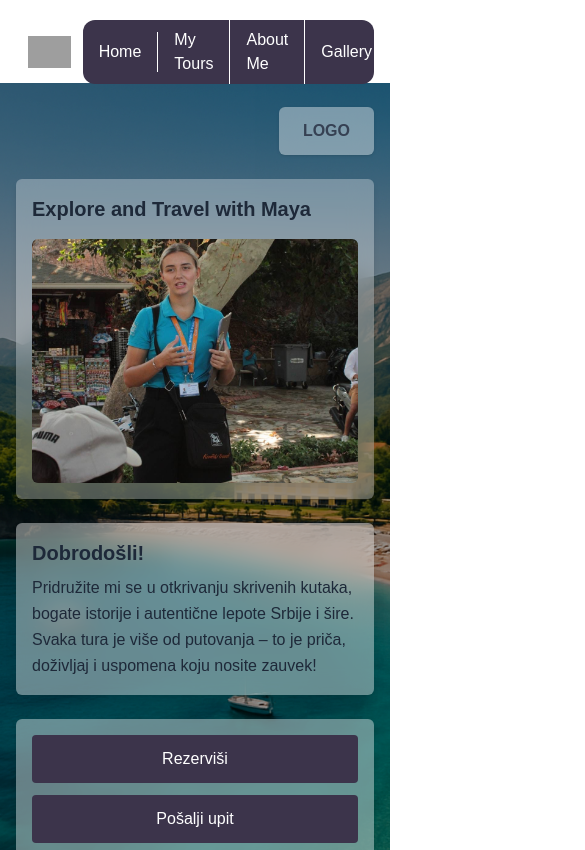
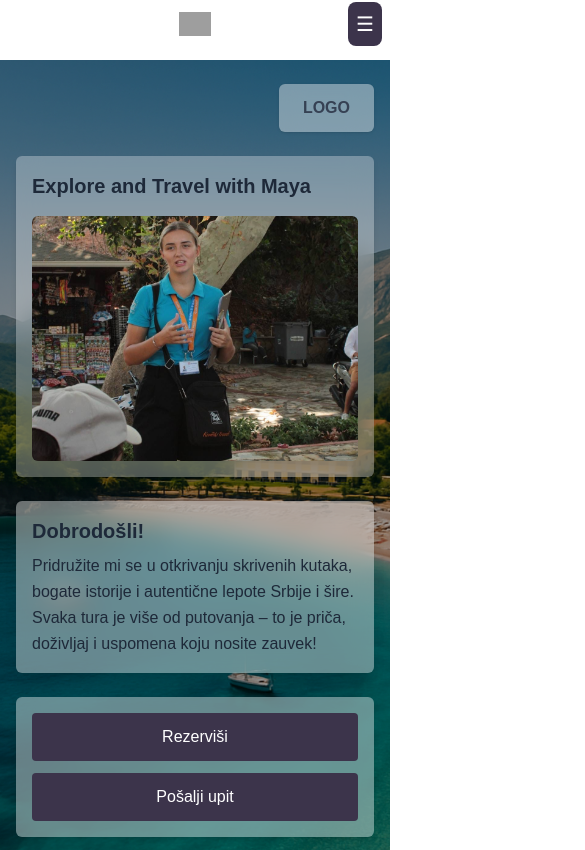
Before and after one commit to DavidJankovic00LIN/MIN_REPO, a Next.js app in the folder apps/vins/vins-tours/: page / in a window 390 px wide. Shown: the top 850 px of the page, 585 px wide, since content can reach past the window. Built offline with nearby package versions, Linux system fonts and the light colour scheme; grey boxes are pictures that could not be loaded.

Commit message:
resena responzivnost sajta, neophodno resiti responzivnost aktivnih tura

```diff
--- a/apps/vins/vins-tours/src/app/components/Kontakt.tsx
+++ b/apps/vins/vins-tours/src/app/components/Kontakt.tsx
@@ -73,9 +73,9 @@ const Kontakt = () => {
   ];
 
   return (
-    <div className="bg-[#3c344b] p-8 min-h-screen">
-      <h1 className="text-white text-center py-5 text-5xl font-bold">Kontakt</h1>
-      <p className="text-lg max-w-3xl mx-auto text-center text-white mb-8">
+    <div className="bg-[#3c344b] p-4 lg:p-8 min-h-screen">
+      <h1 className="text-white text-center py-5 text-3xl lg:text-5xl font-bold">Kontakt</h1>
+      <p className="text-base lg:text-lg max-w-3xl mx-auto text-center text-white mb-8 px-4">
         Za sve dodatne informacije budite slobodni da nas kontaktirate putem
         kontakt forme ili putem neke od naših društvenih mreža.
       </p>
@@ -170,10 +170,12 @@ const Kontakt = () => {
                 <div className="flex-grow h-px bg-gradient-to-l from-gray-400 via-gray-400 to-transparent"></div>
                 <div className="flex-grow h-px bg-gradient-to-r from-gray-400 via-gray-400 to-transparent"></div>
             </div>
-         <h2 className="px-4 text-4xl font-bold text-white whitespace-nowrap  text-center">Autenticna tura pocinje sa ljudima!</h2>
+         <h2 className="px-4 text-2xl lg:text-4xl font-bold text-white text-center break-words">Autenticna tura pocinje sa ljudima!</h2>
 
 
      </div>
+
+
 
   );
 };
--- a/apps/vins/vins-tours/src/app/components/Landing.tsx
+++ b/apps/vins/vins-tours/src/app/components/Landing.tsx
@@ -6,7 +6,7 @@ import Maya from "@/foto/maya.jpg";
 
 const Landing = () => {
   return (
-    <div className="hero min-h-screen relative bg-black/40 mt-[82.5px]">
+           <div className="hero min-h-screen relative bg-black/40 mt-[60px] lg:mt-[82.5px]">
 
       {/* Background image */}
       <Image
--- a/apps/vins/vins-tours/src/app/components/Navbar.tsx
+++ b/apps/vins/vins-tours/src/app/components/Navbar.tsx
@@ -1,32 +1,53 @@
+'use client'
+
+import { useState } from 'react'
+
 const Navbar = () => {
+  const [isMobileMenuOpen, setIsMobileMenuOpen] = useState(false)
+
+  const toggleMobileMenu = () => {
+    setIsMobileMenuOpen(!isMobileMenuOpen)
+  }
+
   return (
-    <nav className="bg-white h-[82.5px] py-5 fixed top-0 left-0 w-full z-50">
-      <div className="flex justify-center items-center mx-auto px-4">
+         <nav className="bg-white h-[60px] lg:h-[82.5px] py-3 lg:py-5 fixed top-0 left-0 w-full z-50">
+       <div className="flex justify-center lg:justify-center items-center mx-auto px-2 lg:px-4 relative max-w-full">
 
-
+                 {/* Logo/Flag */}
          <img
            src="https://upload.wikimedia.org/wikipedia/commons/f/ff/Flag_of_Serbia.svg"
            alt="Serbia flag"
-            className="h-8 w-auto px-3 "
+           className="h-6 lg:h-8 w-auto px-1 lg:px-3"
          />
 
-        {/* Navigacioni modul */}
-        <div className="bg-[#3c344b] text-white flex items-center rounded-xl overflow-hidden divide-x divide-white">
-
-
-
-
+        {/* Desktop Navigacioni modul - originalni dizajn */}
+        <div className="hidden lg:flex bg-[#3c344b] text-white items-center rounded-xl overflow-hidden divide-x divide-white ml-4">
           <a href="/" className="px-4 py-2 hover:bg-white hover:text-black transition">Home</a>
           <a href="/" className="px-4 py-2 hover:bg-white hover:text-black transition">My Tours</a>
           <a href="/" className="px-4 py-2 hover:bg-white hover:text-black transition">About Me</a>
           <a href="/" className="px-4 py-2 hover:bg-white hover:text-black transition">Gallery</a>
+        </div>
 
-
-          <button className="px-4 py-2 hover:bg-white hover:text-black transition">
+                 {/* Mobilni hamburger meni - pozicioniran apsolutno */}
+         <button
+           onClick={toggleMobileMenu}
+           className="lg:hidden absolute right-2 lg:right-4 bg-[#3c344b] text-white p-2 rounded-lg hover:bg-gray-700 transition"
+         >
            <span className="text-xl">&#9776;</span>
          </button>
       </div>
+
+             {/* Mobilni meni */}
+       {isMobileMenuOpen && (
+         <div className="lg:hidden bg-[#3c344b] text-white mt-2 mx-2 lg:mx-4 rounded-lg shadow-lg absolute top-full left-0 right-0 z-50">
+           <div className="flex flex-col divide-y divide-white">
+             <a href="/" className="px-4 py-3 hover:bg-white hover:text-black transition">Home</a>
+             <a href="/" className="px-4 py-3 hover:bg-white hover:text-black transition">My Tours</a>
+             <a href="/" className="px-4 py-3 hover:bg-white hover:text-black transition">About Me</a>
+             <a href="/" className="px-4 py-3 hover:bg-white hover:text-black transition">Gallery</a>
            </div>
+         </div>
+       )}
     </nav>
   );
 };
--- a/apps/vins/vins-tours/src/app/globals.css
+++ b/apps/vins/vins-tours/src/app/globals.css
@@ -44,3 +44,10 @@ body {
     bottom: -20px !important;
   }
 }
+
+/* Mobile navbar height adjustment */
+@media (max-width: 1023px) {
+  .hero {
+    margin-top: 60px !important;
+  }
+}
```
Lines whose indentation alone changed are shown as unchanged.
